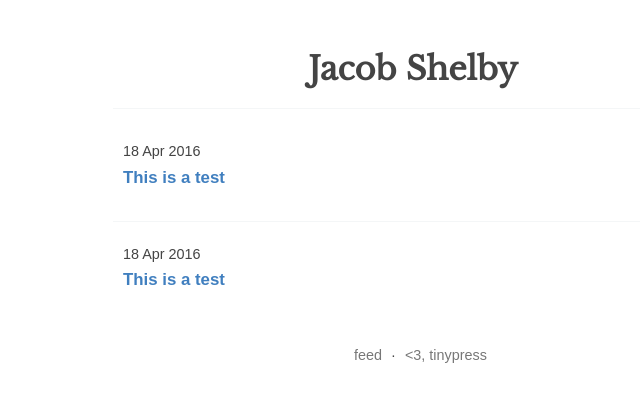
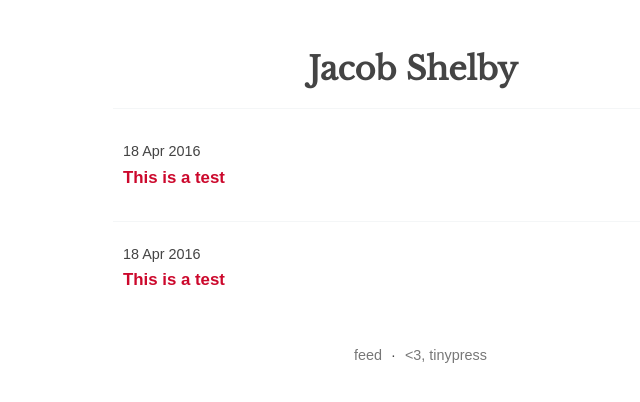
Before and after one commit to eightBitter/eightBitter.github.io, a Jekyll site: the page built from index.html, in a window 1280 px wide. Shown: the top 402 px of the page, without its empty margins (227-867 px from the left). Built offline with Jekyll 4.4.1, drawn with Linux system fonts in a browser that asks for light colours; the list of posts is cut into pages by our own code.

Commit message:
Changed <a> color

```diff
--- a/assets/css/style.css
+++ b/assets/css/style.css
@@ -60,7 +60,7 @@ article p{
     padding: 10px
 }
 article a{
-    color: #407FBF;
+    color: #CC082C;
 }
 article h3{
     color: #FF9999;
@@ -99,7 +99,7 @@ main p{
     padding: 10px
 }
 main a{
-    color: #407FBF;
+    color: #CC082C;
 }
 main h3{
     color: #FF9999;
```
